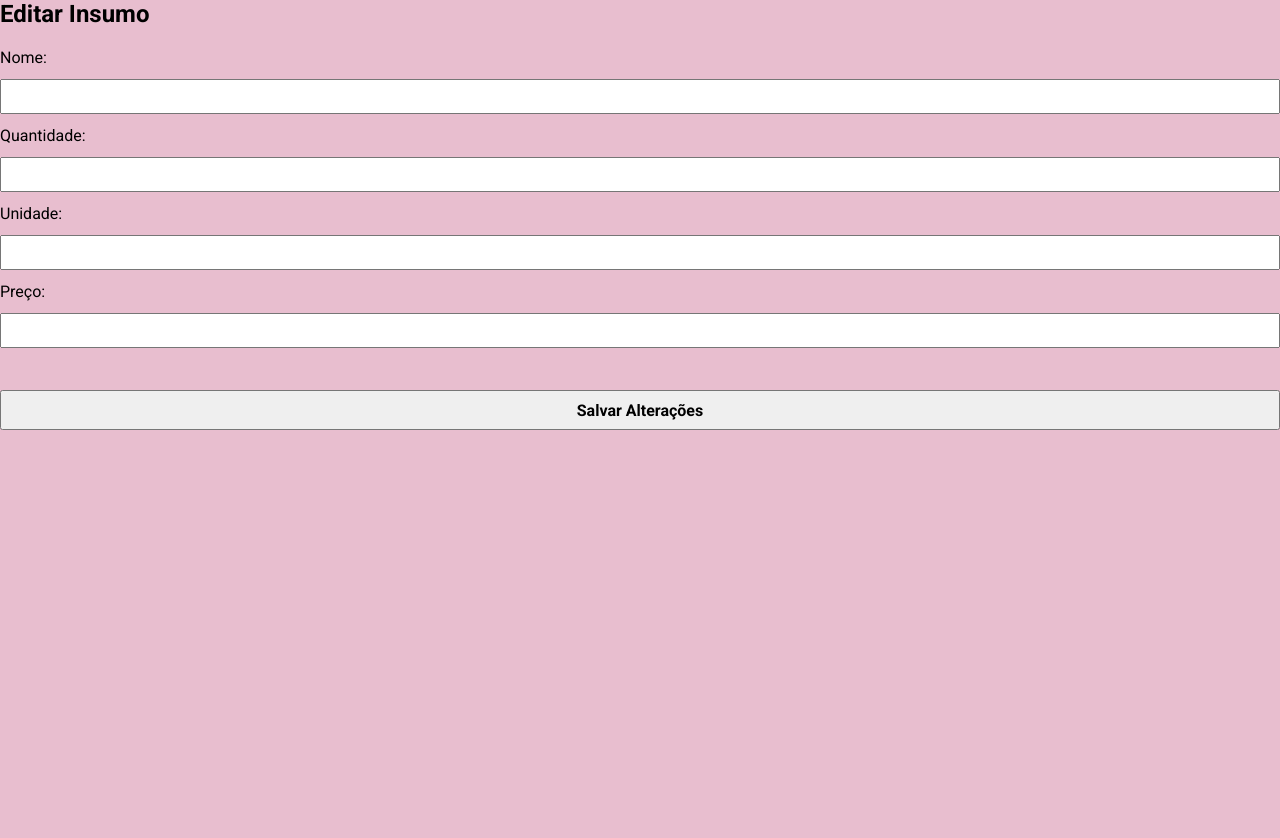
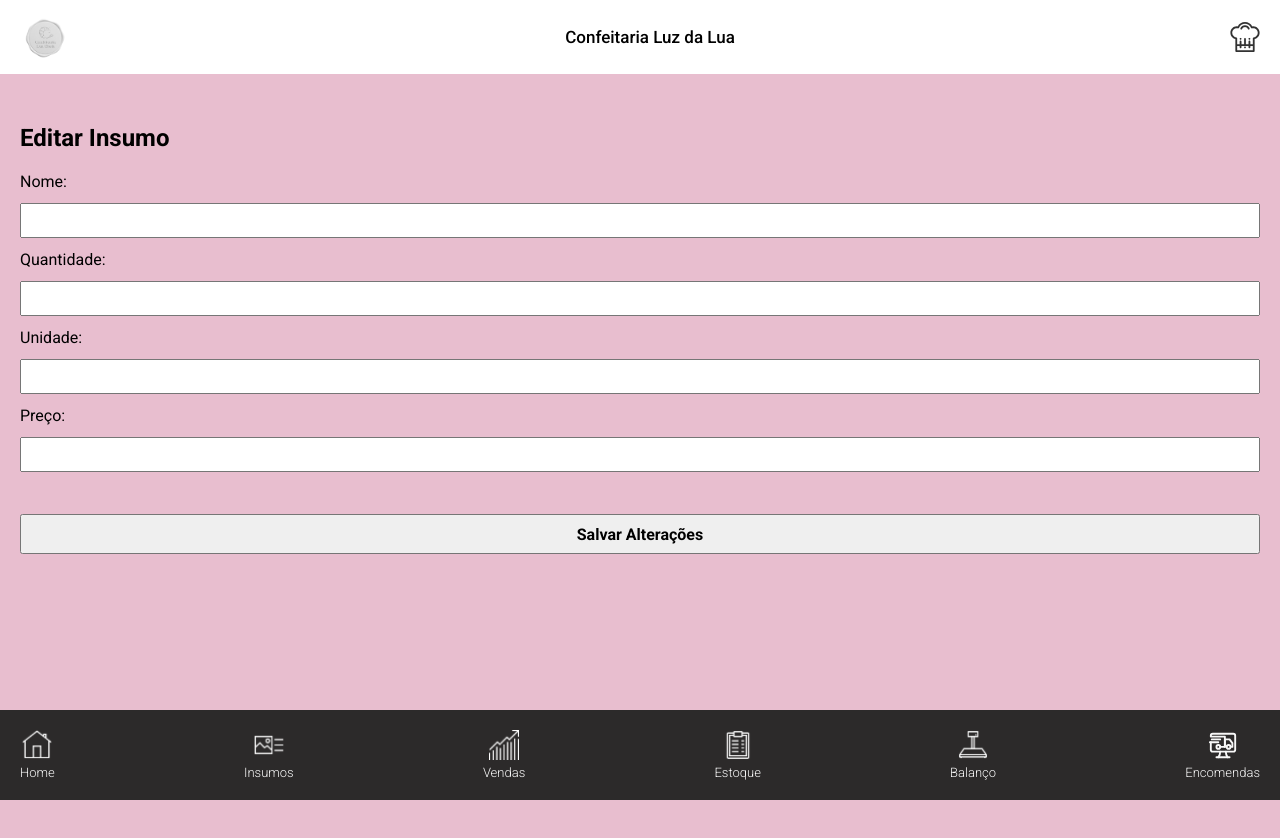
Before and after one commit to joalisson-p-maia/confeitaria-lua-cheia-frontend, an Angular app: page /insumos/editar/1 in a window 1280 px wide. Shown: the top 838 px of the page. Built offline with nearby package versions, Linux system fonts and the light colour scheme; no server answers.

Commit message:
refactor: adicionando header e footer

```diff
--- a/src/app/pages/insumo-edit/insumo-edit.html
+++ b/src/app/pages/insumo-edit/insumo-edit.html
@@ -1,4 +1,9 @@
 <div class="insumo__edit__container">
+  <header>
+    <app-header></app-header>
+  </header>
+
+  <main>
     <h2>Editar Insumo</h2>
 
     <form (ngSubmit)="salvar()">
@@ -16,4 +21,9 @@
 
       <button class="btn">Salvar Alterações</button>
     </form>
-</div>
+  </main>
+
+  <footer>
+    <app-footer></app-footer>
+  </footer>
+</div><!--insumo__edit__container-->
```
Lines whose indentation alone changed are shown as unchanged.
